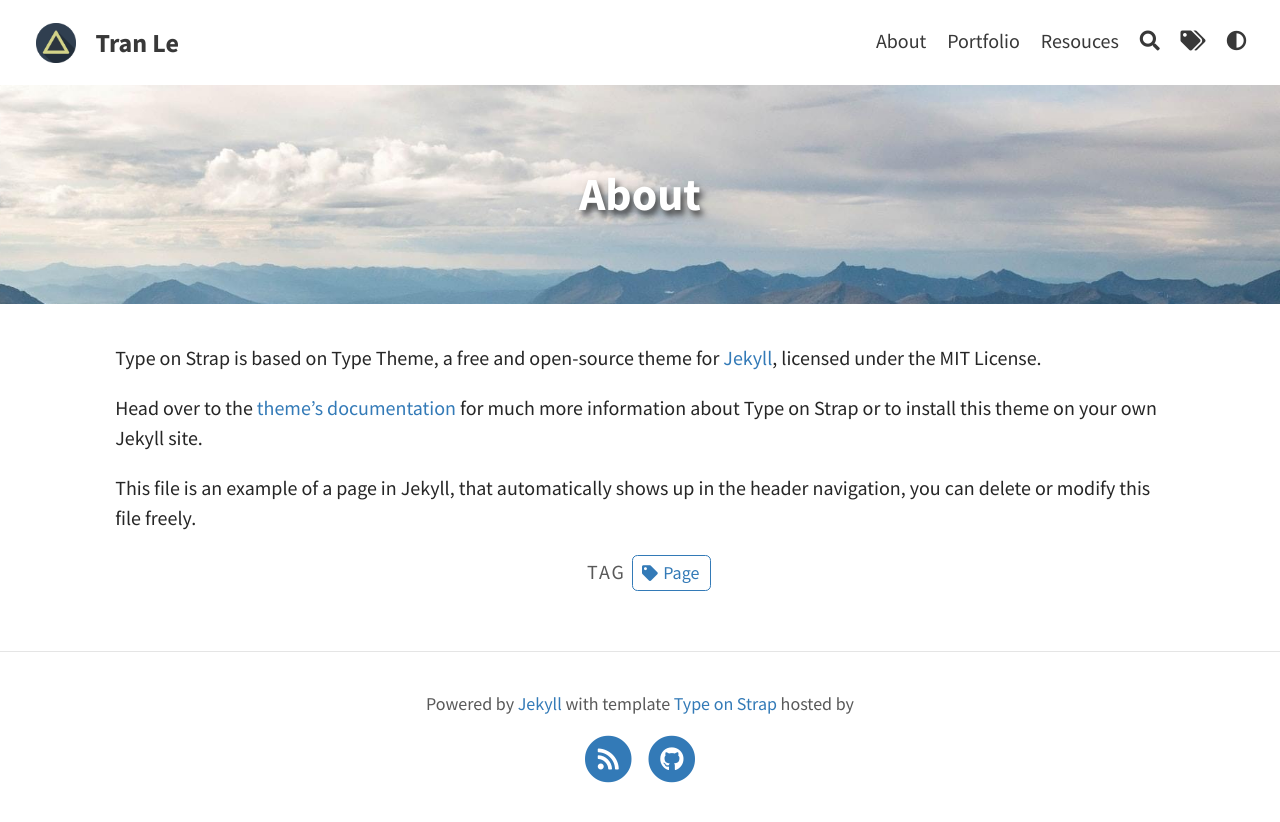
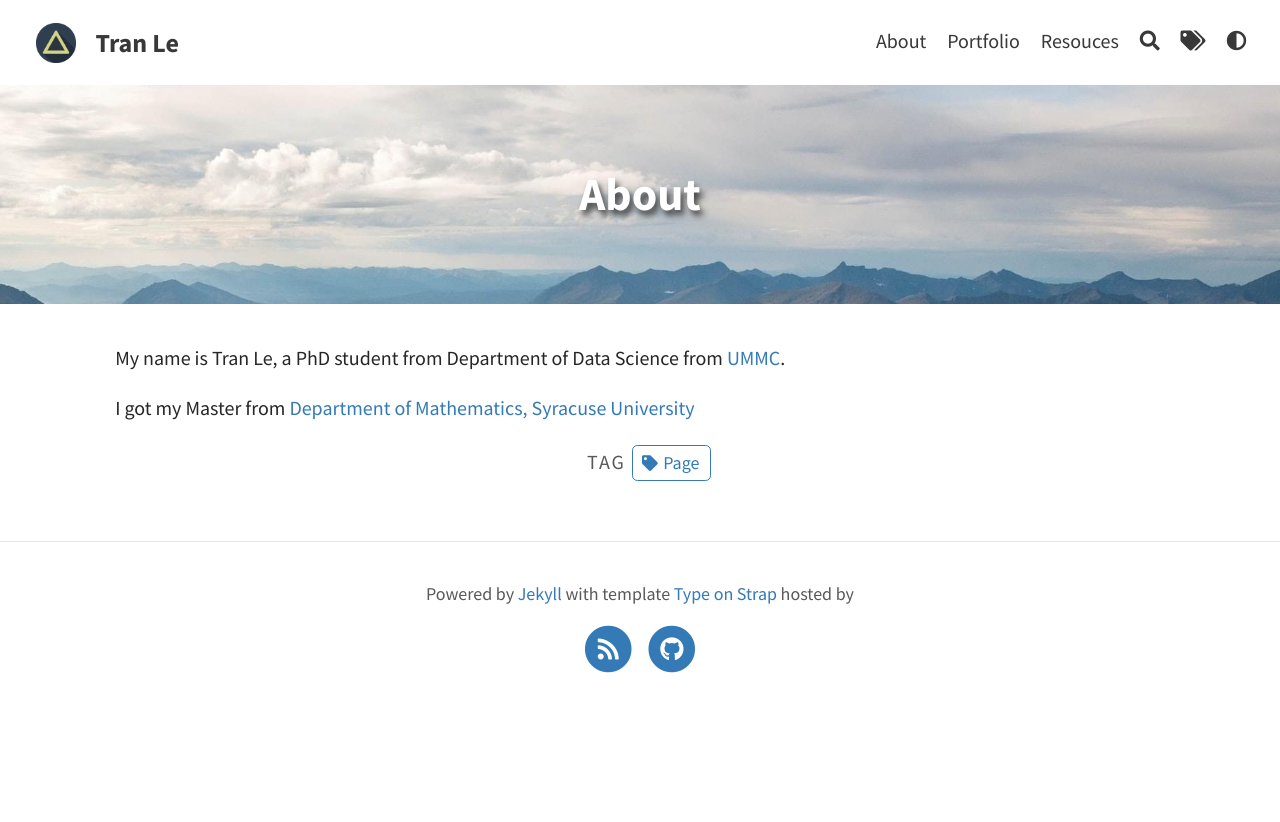
Before and after one commit to tranktle/porfolio, a Jekyll site: the page built from pages/about.md, in a window 1280 px wide. Shown: the top 822 px of the page. Built offline with Jekyll 4.4.1, drawn with Linux system fonts in a browser that asks for light colours.

Commit message:
Update about.md

```diff
--- a/pages/about.md
+++ b/pages/about.md
@@ -5,9 +5,6 @@ permalink: /about/
 feature-img: "assets/img/pexels/travel.jpeg"
 tags: [Page]
 ---
+My name is Tran Le, a PhD student from Department of Data Science from [UMMC](https://www.umc.edu/SoPH/Departments-and-Faculty/Data-Science/Department-of-Data-Science-Home.html).
 
-Type on Strap is based on Type Theme, a free and open-source theme for [Jekyll](http://jekyllrb.com/), licensed under the MIT License.
-
-Head over to the [theme's documentation](https://github.io/sylhare/Type-on-Strap) for much more information about Type on Strap or to install this theme on your own Jekyll site.
-
-This file is an example of a page in Jekyll, that automatically shows up in the header navigation, you can delete or modify this file freely.
+I got my Master from [Department of Mathematics, Syracuse University](https://thecollege.syr.edu/mathematics/)
```
